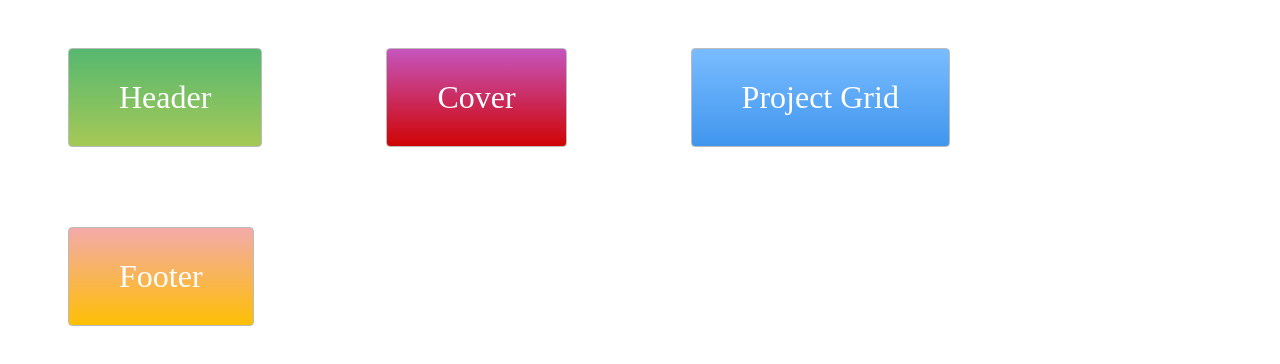
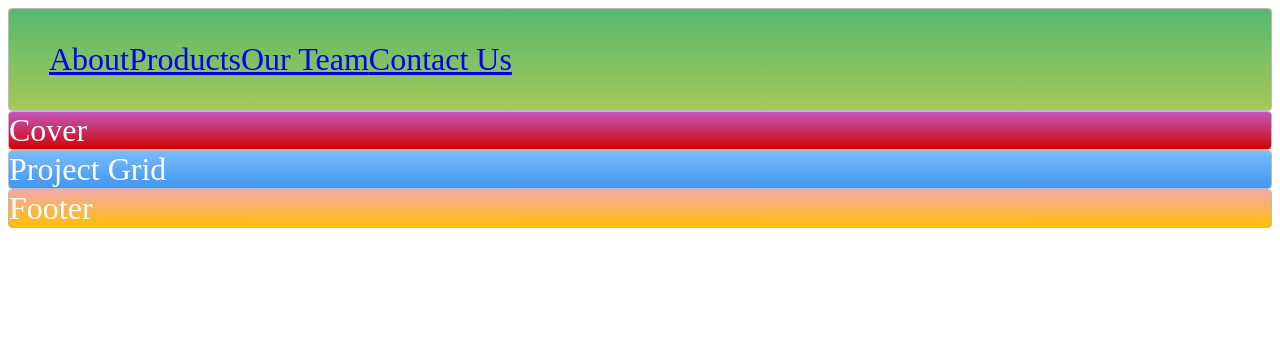
Before and after one commit to Deano1592/css-ultimate-layout, a plain HTML site: page index.html in a window 1280 px wide. Drawn offline with Linux system fonts and the light colour scheme.

Commit message:
Started creating Navbar

```diff
--- a/index.html
+++ b/index.html
@@ -5,9 +5,16 @@
   <link rel="stylesheet" type="text/css" href="./style.css">
 </head>
 <body>
-  <div class="zone green">Header</div>
+  <nav class="zone green">
+    <ul class="main-nav">
+      <li><a href="#">About</a></li>
+      <li><a href="#">Products</a></li>
+      <li><a href="#">Our Team</a></li>
+      <li><a class="pushd" href="#">Contact Us</a></li>
+    </ul>
+  </nav>
   <div class="zone red">Cover</div>
   <div class="zone blue">Project Grid</div>
-  <div class="zone yellow">Footer</div>
+  <footer class="zone yellow">Footer</footer>
 </body>
 </html>
--- a/style.css
+++ b/style.css
@@ -1,8 +1,5 @@
 .zone {
-    padding:30px 50px;
-    margin:40px 60px;
     cursor:pointer;
-    display:inline-block;
     color:#FFF;
     font-size:2em;
     border-radius:4px;
@@ -16,6 +13,13 @@
     -o-box-shadow:rgba(0,0,0,0.8) 0px 5px 15px, inset rgba(0,0,0,0.15) 0px -10px 20px;
     box-shadow:rgba(0,0,0,0.8) 0px 5px 15px, inset rgba(0,0,0,0.15) 0px -10px 20px;
 }
+
+/* NAV */
+.main-nav {
+    display: flex;
+    list-style: none;
+}
+
 
 /*https://paulund.co.uk/how-to-create-shiny-css-buttons*/
 /***********************************************************************
```
